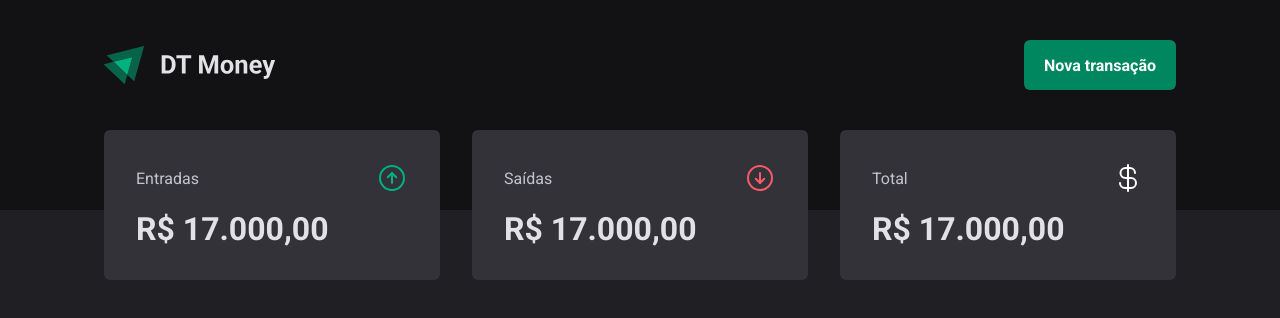
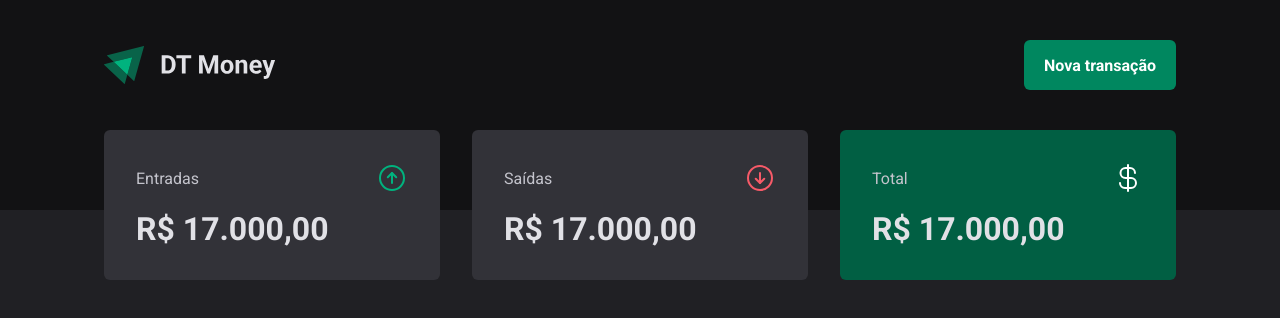
Before and after one commit to jfilipedias/dt-money, a React (Vite) app: page / in a window 1280 px wide. Shown: the top 318 px of the page. Built offline with nearby package versions, Linux system fonts and the light colour scheme.

Commit message:
Implements Summary variant

```diff
--- a/src/components/Summary/index.tsx
+++ b/src/components/Summary/index.tsx
@@ -25,7 +25,7 @@ export function Summary() {
         <strong>R$ 17.000,00</strong>
       </SummaryCard>
 
-      <SummaryCard>
+      <SummaryCard variant="green">
         <header>
           <span>Total</span>
           <CurrencyDollar size={32} color={theme.color.white} />
--- a/src/components/Summary/styles.ts
+++ b/src/components/Summary/styles.ts
@@ -1,4 +1,4 @@
-import styled from 'styled-components'
+import styled, { css } from 'styled-components'
 
 export const SummaryContainer = styled.section`
   display: grid;
@@ -10,9 +10,11 @@ export const SummaryContainer = styled.section`
   padding: 0 1.5rem;
 `
 
-interface SummaryCardProps {}
+interface SummaryCardProps {
+  variant?: 'green'
+}
 
-export const SummaryCard = styled.div`
+export const SummaryCard = styled.div<SummaryCardProps>`
   background: ${(props) => props.theme.color['gray-600']};
   border-radius: 6px;
   padding: 2rem;
@@ -29,4 +31,10 @@ export const SummaryCard = styled.div`
     margin-top: 1rem;
     font-size: 2rem;
   }
+
+  ${(props) =>
+    props.variant === 'green' &&
+    css`
+      background: ${props.theme.color['green-700']};
+    `}
 `
```
